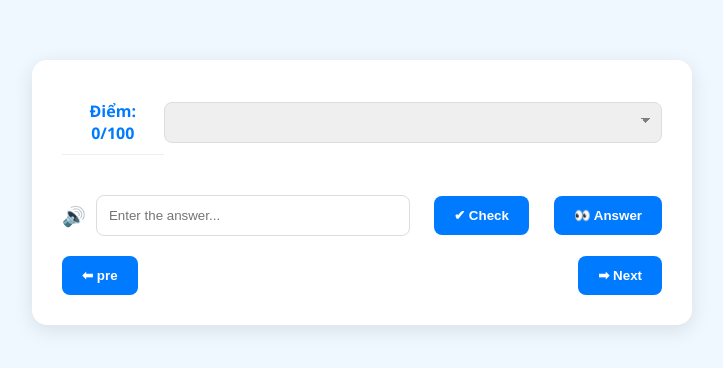
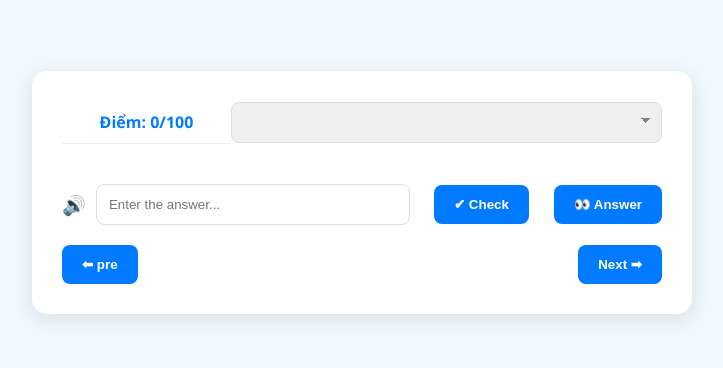
Before and after one commit to daicao1805/test, a plain HTML site: page index.html in a window 1280 px wide. Shown: the part 208-576 px from the top of the page, without its empty margins (278-1001 px from the left). Drawn offline with Linux system fonts and the light colour scheme.

Commit message:
Update index.html

```diff
--- a/index.html
+++ b/index.html
@@ -161,7 +161,7 @@
 <body>
     <div class="container">
         <div class="header-answer">
-            <div id="score">Điểm: 0/0</div>
+            <div id="score" style="width: 200px">Điểm: 0/0</div>
             <select id="voiceSelect"></select>
         </div>
         <div class="body-answer">
@@ -180,7 +180,7 @@
         <p id="vietnamese" class="text-gray"></p>
         <div class="row">
             <button onclick="prevSentence()">⬅ pre</button>
-            <button onclick="nextSentence()">➡ Next</button>
+            <button onclick="nextSentence()">Next ➡</button>
         </div>
     </div>
 
```
